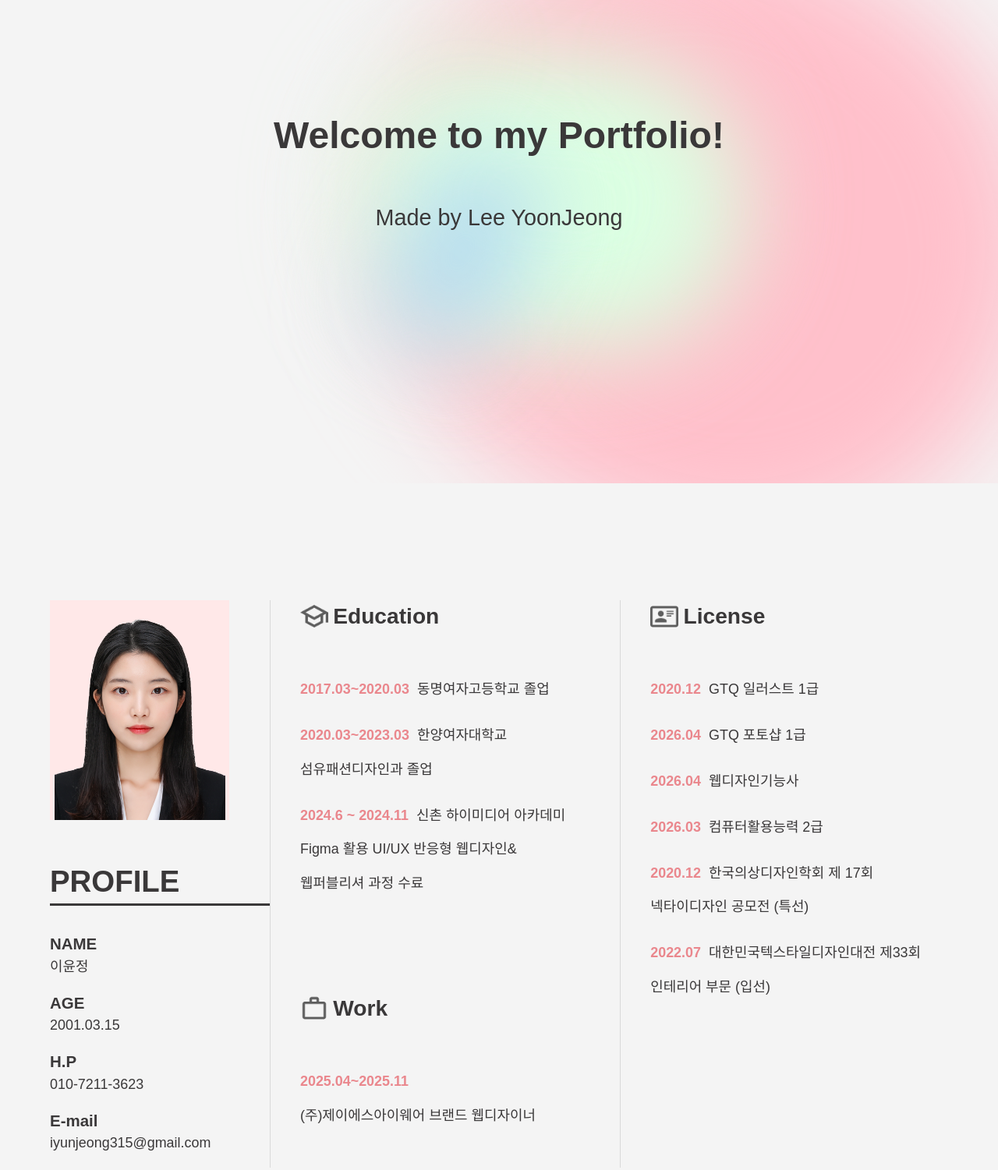
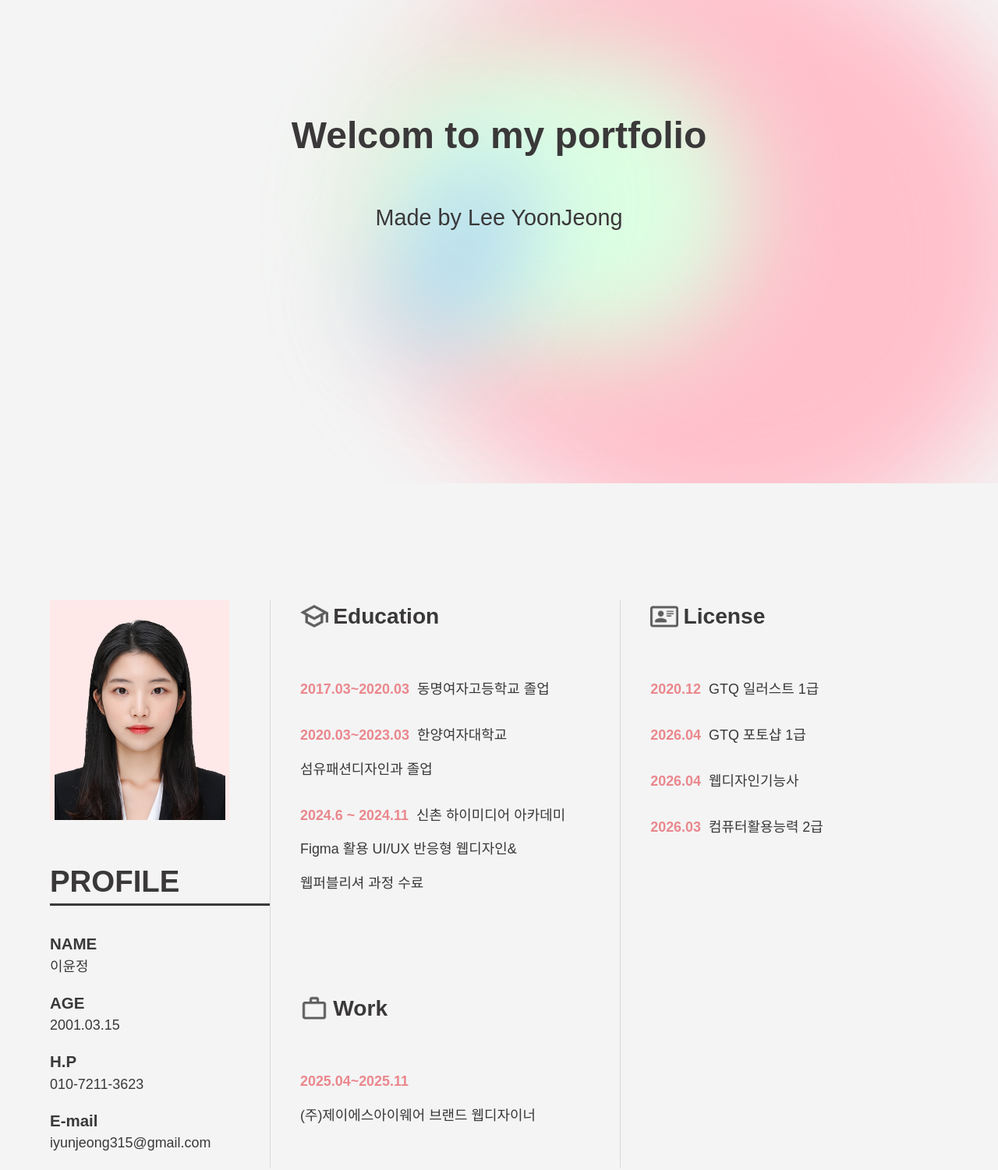
Before and after one commit to yunjeongstudio/portfolio, a plain HTML site: page index.html in a window 1280 px wide. Shown: the part 240-1741 px from the top of the page at 78% size. Drawn offline with nearby package versions, Linux system fonts and the light colour scheme; a web font is replaced by a local one.

Commit message:
change pf2

```diff
--- a/index.html
+++ b/index.html
@@ -44,7 +44,7 @@
         <div class="blur"></div>
         <div class="blur"></div>
         <div class="blur"></div>
-        <h1>Welcome to my Portfolio!</h1>
+        <h1>Welcom to my portfolio</h1>
         <h2 class="credit">Made by Lee YoonJeong</h2>
       </section>
       <!-- about me 시작 -->
@@ -96,8 +96,6 @@
                   <li><span>2026.04 </span> GTQ 포토샵 1급</li>
                   <li><span> 2026.04 </span>웹디자인기능사</li>
                   <li><span> 2026.03 </span>컴퓨터활용능력 2급</li>
-                  <li><span>2020.12 </span>한국의상디자인학회 제 17회 넥타이디자인 공모전 (특선)</li>
-                  <li><span> 2022.07 </span>대한민국텍스타일디자인대전 제33회 인테리어 부문 (입선)</li>
                 </ul>
               </div>
             </div>
@@ -187,14 +185,14 @@
 
         <div class="art-list" data-aos="fade-up" data-aos-duration="1000">
 
-          <div class="art-item">
+          <!-- <div class="art-item">
             <div class="art-img-box">
               <img src="./Portfolio/img/collabo_popup_store.png" alt="콜라보레이션 브랜드 팝업 스토어">
               <div class="art-hover">
                 <p>콜라보레이션 브랜드 팝업스토어</p>
               </div>
             </div>
-          </div>
+          </div> -->
 
           <div class="art-item">
             <div class="art-img-box">
```
